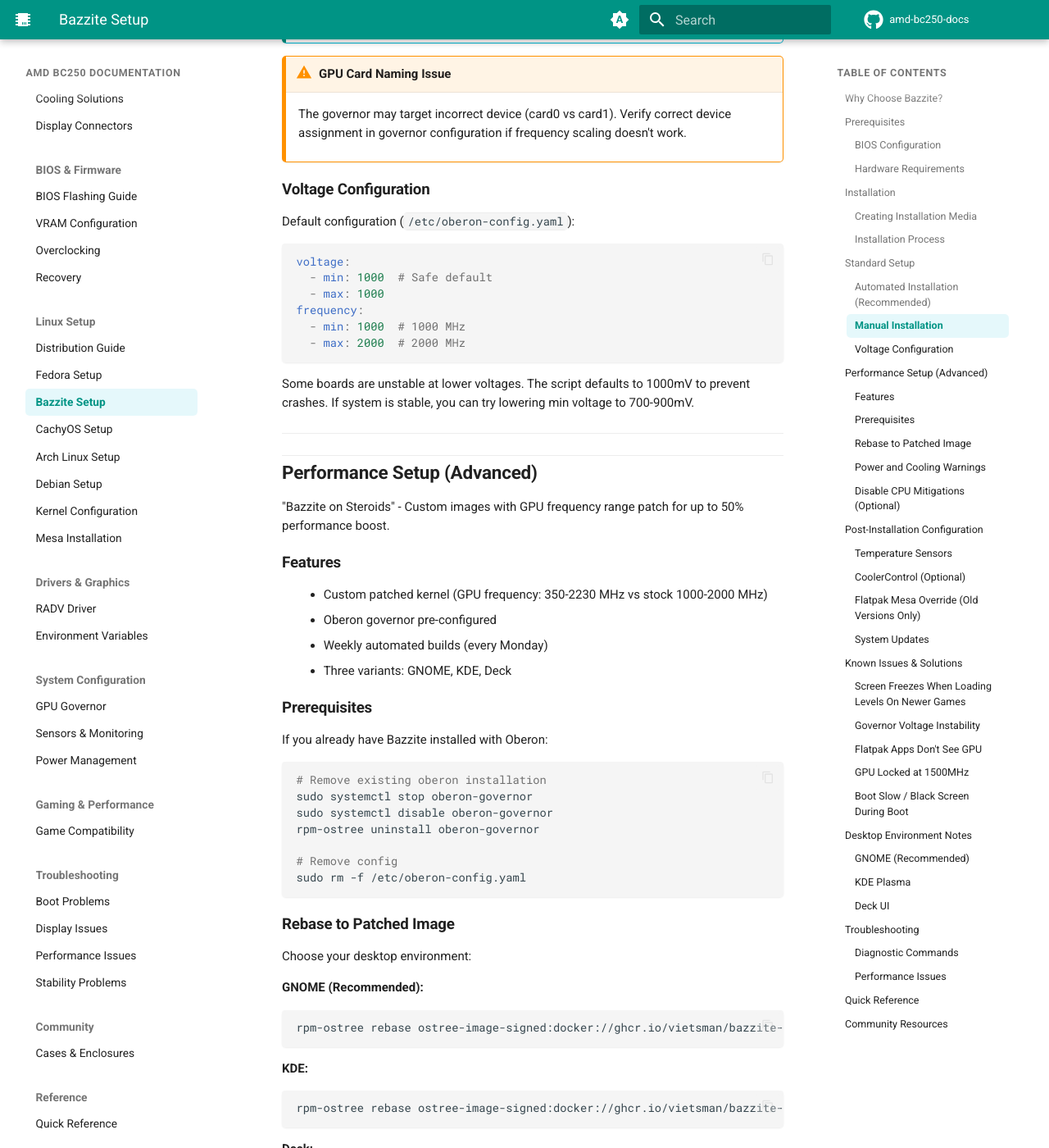
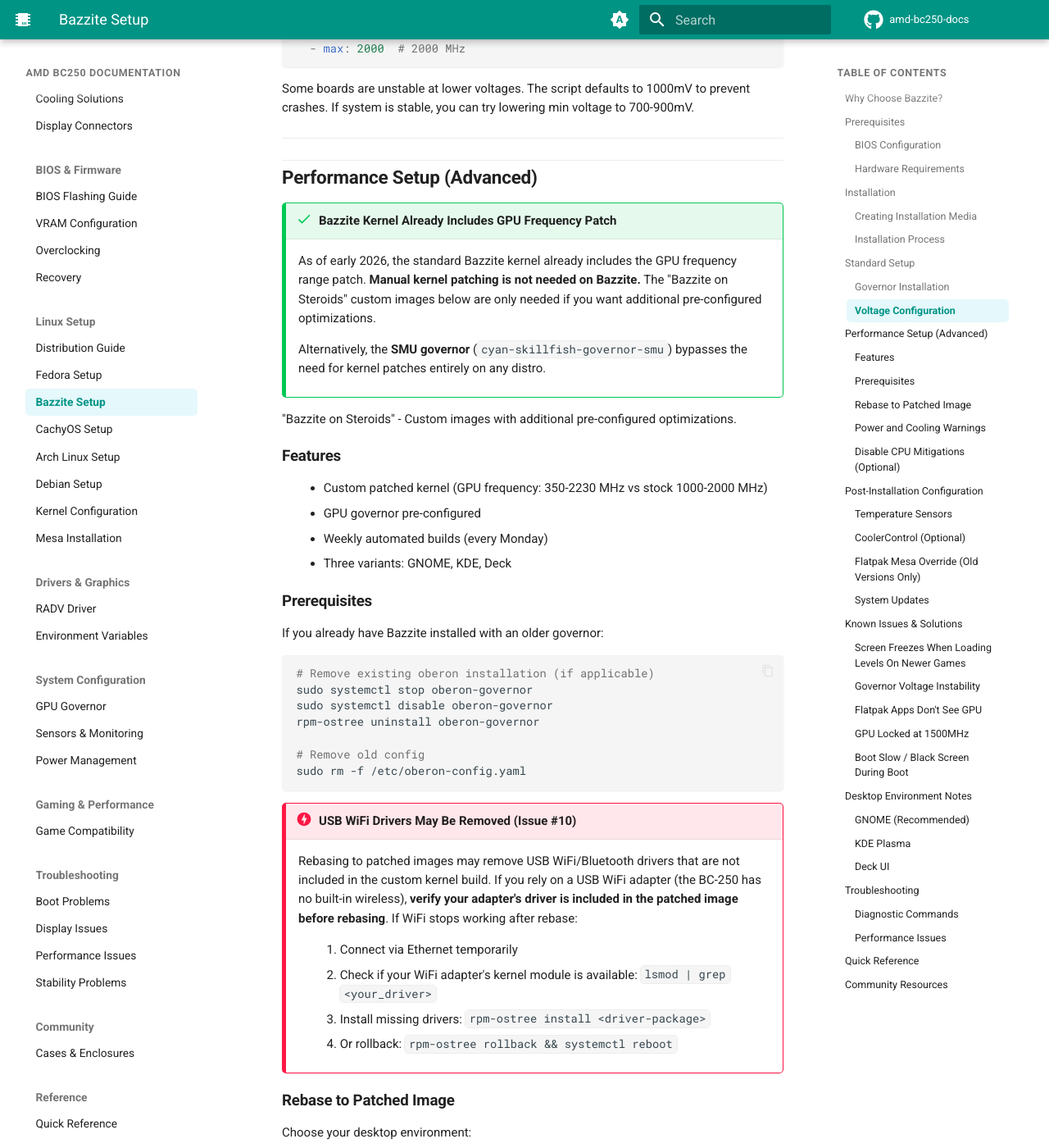
Before and after one commit to elektricM/amd-bc250-docs, an MkDocs documentation site: the page built from docs/linux/bazzite.md, in a window 1280 px wide and 1400 px high, scrolled down 2769 px. Shown: the whole window at 82% size. Built offline with MkDocs 1.6.1 and Material for MkDocs 9.7.7, drawn with Linux system fonts in a browser that asks for light colours; comment, search, counter and statistics services are not loaded; the version menu is left out; some of the changed text lies outside the part shown.

Commit message:
fix(bazzite): update governor names, add wifi warning, kernel patch status

````diff
--- a/docs/linux/bazzite.md
+++ b/docs/linux/bazzite.md
@@ -45,13 +45,12 @@
 ### Hardware Requirements
 
 - 300W+ PSU on 12V rail (250W minimum)
-- 2x 120mm high static pressure fans
-- **Active cooling on backplate (80mm+ fan minimum)** - VRAM has no temperature sensor and will overheat without it
+- 120mm high static pressure fan (Arctic P12 recommended)
 - DisplayPort cable or passive DP-to-HDMI adapter
 - USB drive (8GB+) for installation media
 
-!!!danger "Backplate Active Cooling Required"
-    Active cooling backplate solution is critical. Confirmed critical by multiple Feb 2026 sources; strong community consensus on necessity. No VRAM temperature sensor exists on BC-250 - you cannot monitor backplate VRAM thermals.
+!!!info "Backplate VRAM Cooling Recommended"
+    The VRAM chips on the backplate have no temperature sensor. Ensure airflow over the backplate for gaming workloads. Many builds work fine with basic case airflow — a dedicated backplate fan is ideal but not strictly required if your case has decent airflow.
 
 ---
 
@@ -82,25 +81,7 @@
 
 ## Standard Setup
 
-### Automated Installation (Recommended)
-
-One-command installation of Oberon governor:
-
-```bash
-curl -s https://raw.githubusercontent.com/vietsman/bc250-documentation/refs/heads/main/oberon-setup.sh | sudo sh
-```
-
-**What this script does:**
-- Installs Oberon GPU governor
-- Enables governor service
-- Configures voltage settings (1000mV default for stability)
-- No Mesa modifications needed (already included)
-
-**Important:** Run on fresh install for best results. Script auto-reboots when complete.
-
-### Manual Installation
-
-If automated script doesn't work:
+### Governor Installation
 
 ```bash
 # Add COPR repository
@@ -113,18 +94,18 @@
 systemctl reboot
 
 # Enable service after reboot
-sudo systemctl enable --now oberon-governor.service
+sudo systemctl enable --now cyan-skillfish-governor-tt.service
 ```
 
-!!!info "SMU Governor as Emerging Alternative"
-    The SMU governor (`cyan-skillfish-governor-smu`) is an emerging alternative that works on CachyOS without requiring kernel patches. Monitor community feedback for stability updates.
+!!!info "SMU Governor Alternative (No Kernel Patch Needed)"
+    The `cyan-skillfish-governor-smu` bypasses kernel patches entirely via SMU firmware calls. Available on AUR, COPR (`filippor/bazzite`), .deb, .rpm, and Nix.
 
 !!!warning "GPU Card Naming Issue"
     The governor may target incorrect device (card0 vs card1). Verify correct device assignment in governor configuration if frequency scaling doesn't work.
 
 ### Voltage Configuration
 
-Default configuration (`/etc/oberon-config.yaml`):
+Default configuration (`/etc/cyan-skillfish-governor-tt/config.toml`):
 
 ```yaml
 voltage:
@@ -141,28 +122,41 @@
 
 ## Performance Setup (Advanced)
 
-"Bazzite on Steroids" - Custom images with GPU frequency range patch for up to 50% performance boost.
+!!!success "Bazzite Kernel Already Includes GPU Frequency Patch"
+    As of early 2026, the standard Bazzite kernel already includes the GPU frequency range patch. **Manual kernel patching is not needed on Bazzite.** The "Bazzite on Steroids" custom images below are only needed if you want additional pre-configured optimizations.
+
+    Alternatively, the **SMU governor** (`cyan-skillfish-governor-smu`) bypasses the need for kernel patches entirely on any distro.
+
+"Bazzite on Steroids" - Custom images with additional pre-configured optimizations.
 
 ### Features
 
 - Custom patched kernel (GPU frequency: 350-2230 MHz vs stock 1000-2000 MHz)
-- Oberon governor pre-configured
+- GPU governor pre-configured
 - Weekly automated builds (every Monday)
 - Three variants: GNOME, KDE, Deck
 
 ### Prerequisites
 
-If you already have Bazzite installed with Oberon:
+If you already have Bazzite installed with an older governor:
 
 ```bash
-# Remove existing oberon installation
+# Remove existing oberon installation (if applicable)
 sudo systemctl stop oberon-governor
 sudo systemctl disable oberon-governor
 rpm-ostree uninstall oberon-governor
 
-# Remove config
+# Remove old config
 sudo rm -f /etc/oberon-config.yaml
 ```
+
+!!!danger "USB WiFi Drivers May Be Removed (Issue #10)"
+    Rebasing to patched images may remove USB WiFi/Bluetooth drivers that are not included in the custom kernel build. If you rely on a USB WiFi adapter (the BC-250 has no built-in wireless), **verify your adapter's driver is included in the patched image before rebasing**. If WiFi stops working after rebase:
+
+    1. Connect via Ethernet temporarily
+    2. Check if your WiFi adapter's kernel module is available: `lsmod | grep <your_driver>`
+    3. Install missing drivers: `rpm-ostree install <driver-package>`
+    4. Or rollback: `rpm-ostree rollback && systemctl reboot`
 
 ### Rebase to Patched Image
 
@@ -187,8 +181,11 @@
 
 ```bash
 systemctl reboot
-systemctl status oberon-governor  # Verify running
+systemctl status cyan-skillfish-governor-tt  # Verify running
 ```
+
+!!!warning "WiFi May Be Killed by Performance Setup (Issue #10)"
+    Users have reported that rebasing to the performance/patched image can kill WiFi drivers. This is likely caused by the kernel swap or driver module changes during the rebase. If you lose WiFi after rebasing, you may need to reinstall WiFi driver modules or roll back with `rpm-ostree rollback`.
 
 ### Power and Cooling Warnings
 
@@ -198,7 +195,7 @@
 - **Cooling:** High static pressure fans required
 - **Temps:** Expect 85-95°C under full load (normal for this board)
 
-To reduce power consumption, edit `/etc/oberon-config.yaml`:
+To reduce power consumption, edit `/etc/cyan-skillfish-governor-tt/config.toml`:
 
 ```yaml
 voltage:
@@ -208,7 +205,7 @@
   - max: 1800  # Reduced from 2230
 ```
 
-Then restart: `sudo systemctl restart oberon-governor`
+Then restart: `sudo systemctl restart cyan-skillfish-governor-tt`
 
 ### Disable CPU Mitigations (Optional)
 
@@ -228,10 +225,11 @@
 
 ### Temperature Sensors
 
-Enable NCT6687 module for PWM fan control:
+Enable the nct6683 sensor module for temperature and fan monitoring:
 
 ```bash
-echo 'nct6687' | sudo tee /etc/modules-load.d/nct6687.conf
+echo 'nct6683' | sudo tee /etc/modules-load.d/nct6683.conf
+echo 'options nct6683 force=true' | sudo tee /etc/modprobe.d/sensors.conf
 systemctl reboot
 ```
 
@@ -311,14 +309,13 @@
 **Solution:**
 
 ```bash
-sudo nano /etc/oberon-config.yaml
+sudo nano /etc/cyan-skillfish-governor-tt/config.toml
 
-# Change:
-voltage:
-  - min: 1000  # Increase from 700
-  - max: 1000
+# Increase voltage if unstable:
+# min_voltage = 1000
+# max_voltage = 1000
 
-sudo systemctl restart oberon-governor
+sudo systemctl restart cyan-skillfish-governor-tt
 ```
 
 ### Flatpak Apps Don't See GPU
@@ -334,17 +331,18 @@
 **Solution:**
 
 ```bash
-# Check governor status
-systemctl status oberon-governor
+# Check governor status (use whichever you installed)
+systemctl status cyan-skillfish-governor-tt
+# Or: systemctl status oberon-governor
 
 # If not running:
-sudo systemctl enable --now oberon-governor.service
+sudo systemctl enable --now cyan-skillfish-governor-tt.service
 
 # Restart if running:
-sudo systemctl restart oberon-governor
+sudo systemctl restart cyan-skillfish-governor-tt
 
 # Verify frequency scaling
-cat /sys/class/drm/card0/device/pp_dpm_sclk
+cat /sys/class/drm/card*/device/pp_dpm_sclk
 ```
 
 ### Boot Slow / Black Screen During Boot
@@ -420,10 +418,10 @@
 ujust update
 
 # Check governor
-systemctl status oberon-governor
+systemctl status cyan-skillfish-governor-tt
 
 # Check GPU frequency
-cat /sys/class/drm/card0/device/pp_dpm_sclk
+cat /sys/class/drm/card*/device/pp_dpm_sclk
 
 # Check temps
 sensors
@@ -442,7 +440,7 @@
 - **Bazzite Official:** [bazzite.gg](https://bazzite.gg)
 - **Setup script:** [vietsman/bc250-documentation](https://github.com/vietsman/bc250-documentation)
 - **Patched images:** [vietsman/bazzite-patched](https://github.com/vietsman/bazzite-patched)
-- **Oberon governor:** [oberon-governor GitLab](https://gitlab.com/mothenjoyer69/oberon-governor)
+- **GPU Governor:** [cyan-skillfish-governor-tt](https://github.com/filippor/cyan-skillfish-governor) (recommended) or [oberon-governor](https://gitlab.com/mothenjoyer69/oberon-governor) (legacy)
 
 ---
 
````
Also changed, not shown: other parts of docs/linux/bazzite.md (+3 -3 lines).
